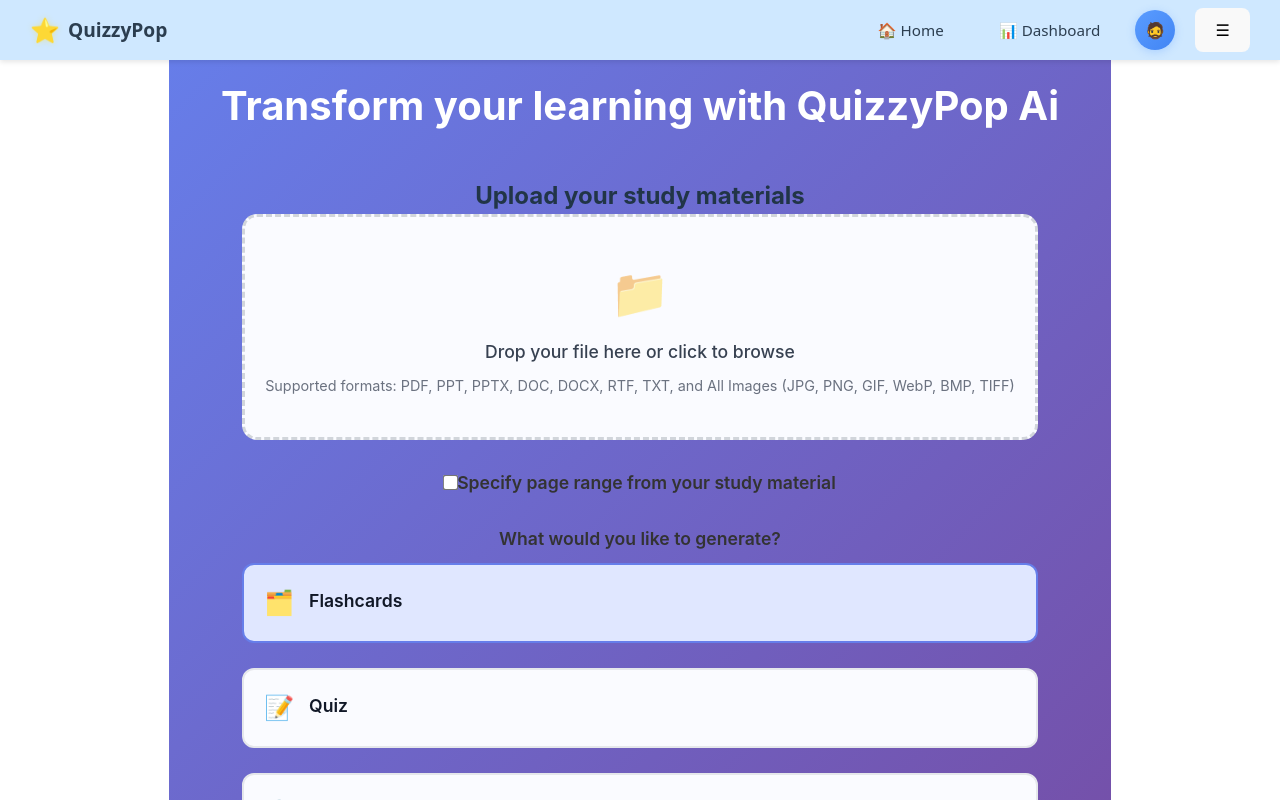
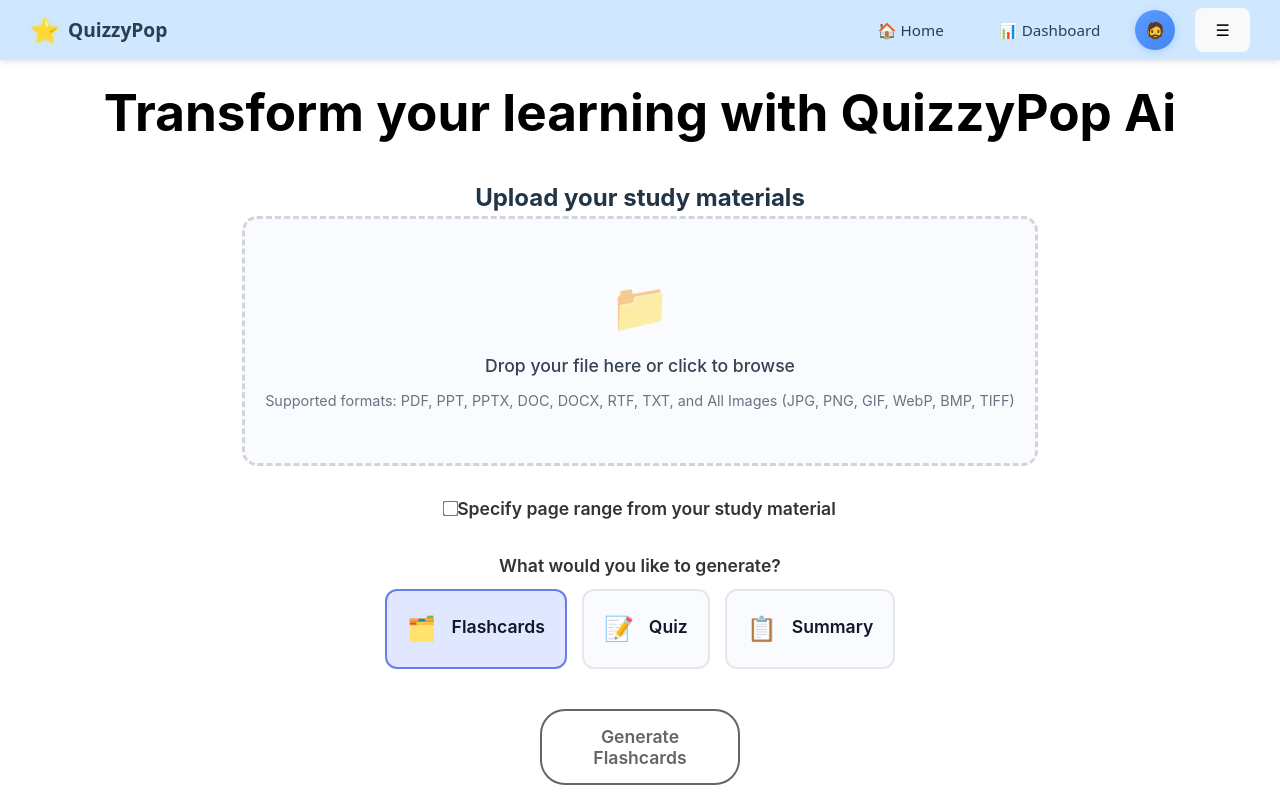
Before and after one commit to GraceHuang-CS/QuizzyPop, a React (Vite) app in the folder frontend/: page /study in a window 1280 px wide. Shown: the top 800 px of the page. Built offline with nearby package versions, Linux system fonts and the light colour scheme; no server answers.

Commit message:
fixed css for study page

```diff
--- a/frontend/src/styles/pgs/Study.css
+++ b/frontend/src/styles/pgs/Study.css
@@ -1,8 +1,5 @@
-/* StudyMaterialGenerator.css */
-
 .study-material-generator {
   min-height: 100vh;
-  background: linear-gradient(135deg, #667eea 0%, #764ba2 100%);
   padding: 20px;
   font-family: -apple-system, BlinkMacSystemFont, "Segoe UI", Roboto, Oxygen,
     Ubuntu, Cantarell, sans-serif;
@@ -11,32 +8,21 @@
 .container {
   max-width: 900px;
   margin: 0 auto;
+  display: flex;
+  justify-content: center;
+  align-items: center;
 }
 
 .header {
   text-align: center;
-  color: white;
+  color: black;
   margin-bottom: 40px;
 }
 
-.header h1 {
-  font-size: 2.5rem;
-  margin: 0 0 10px 0;
-  font-weight: 700;
-}
-
-.header p {
-  font-size: 1.1rem;
-  opacity: 0.9;
-  margin: 0;
-}
-
 .generator-form {
-  background: white;
-  border-radius: 20px;
-  padding: 40px;
-  box-shadow: 0 20px 40px rgba(0, 0, 0, 0.1);
-  margin-bottom: 30px;
+  display: flex;
+  justify-content: center;
+  align-items: center;
 }
 
 .form-group {
@@ -51,6 +37,11 @@
   font-size: 1.1rem;
 }
 
+.form-group p {
+  font-size: 1rem;
+  color: gray;
+  margin-bottom: 10px;
+}
 .form-hint {
   display: block;
   margin-top: 8px;
@@ -77,7 +68,7 @@
   transition: all 0.3s ease;
   background: #fafbff;
   position: relative;
-  min-height: 120px;
+  min-height: 250px;
   display: flex;
   align-items: center;
   justify-content: center;
@@ -128,7 +119,16 @@
   align-items: center;
   gap: 15px;
 }
-
+.file-info button {
+  margin: 0;
+  padding: 0;
+  border: none;
+  outline: none; /* remove focus ring */
+  width: 50px;
+  height: 50px;
+  border-radius: 50%;
+  background-color: #fece2e;
+}
 .file-icon {
   font-size: 2rem;
 }
@@ -150,8 +150,9 @@
 
 /* Material Type Options */
 .material-type-options {
-  display: grid;
-  grid-template-columns: 1fr;
+  display: flex;
+  justify-content: center;
+  align-items: center;
   gap: 15px;
 }
 
@@ -168,8 +169,8 @@
   display: flex;
   align-items: center;
   gap: 15px;
+  border: 2px solid #e5e7eb;
   padding: 20px;
-  border: 2px solid #e5e7eb;
   border-radius: 12px;
   transition: all 0.3s ease;
   background: #fafbff;
@@ -188,11 +189,6 @@
   font-weight: 600;
   color: #111827;
   margin-bottom: 4px;
-}
-
-.radio-description {
-  color: #6b7280;
-  font-size: 0.9rem;
 }
 
 /* Page Range */
@@ -216,6 +212,8 @@
 }
 
 .page-range-inputs input {
+  background-color: white;
+  color: black;
   flex: 1;
   padding: 10px;
   border: 2px solid #e0e7ff;
@@ -228,12 +226,17 @@
   font-weight: 500;
 }
 
+.button-box {
+  display: flex;
+  align-items: center;
+  justify-content: center;
+  margin-bottom: 50px;
+}
+
 /* Generate Button */
 .generate-button {
   width: 100%;
   padding: 18px;
-  background: linear-gradient(135deg, #667eea 0%, #764ba2 100%);
-  color: white;
   border: none;
   border-radius: 12px;
   font-size: 1.1rem;
@@ -289,13 +292,13 @@
   font-size: 1.2rem;
 }
 
-/* Results Section */
+/* Results Section
 .results {
   background: white;
   border-radius: 20px;
   padding: 40px;
   box-shadow: 0 20px 40px rgba(0, 0, 0, 0.1);
-}
+} */
 
 .results h3 {
   color: #111827;
@@ -330,7 +333,12 @@
   font-weight: 600;
   font-size: 0.9rem;
 }
-
+.save-status {
+  margin: 20px;
+  background-color: white;
+  padding: 10px;
+  border-radius: 10px;
+}
 /* Responsive Design */
 @media (max-width: 768px) {
   .study-material-generator {
```
